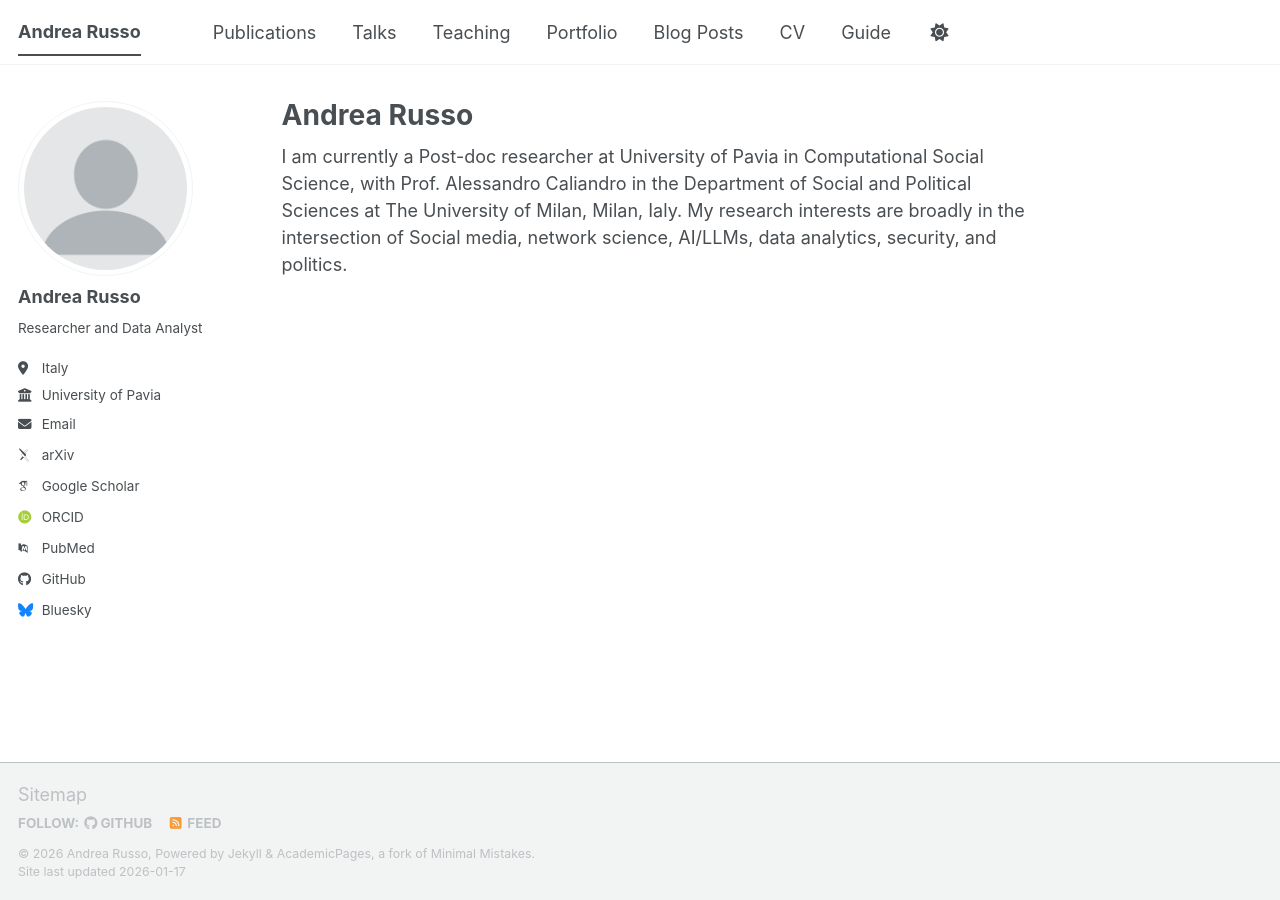
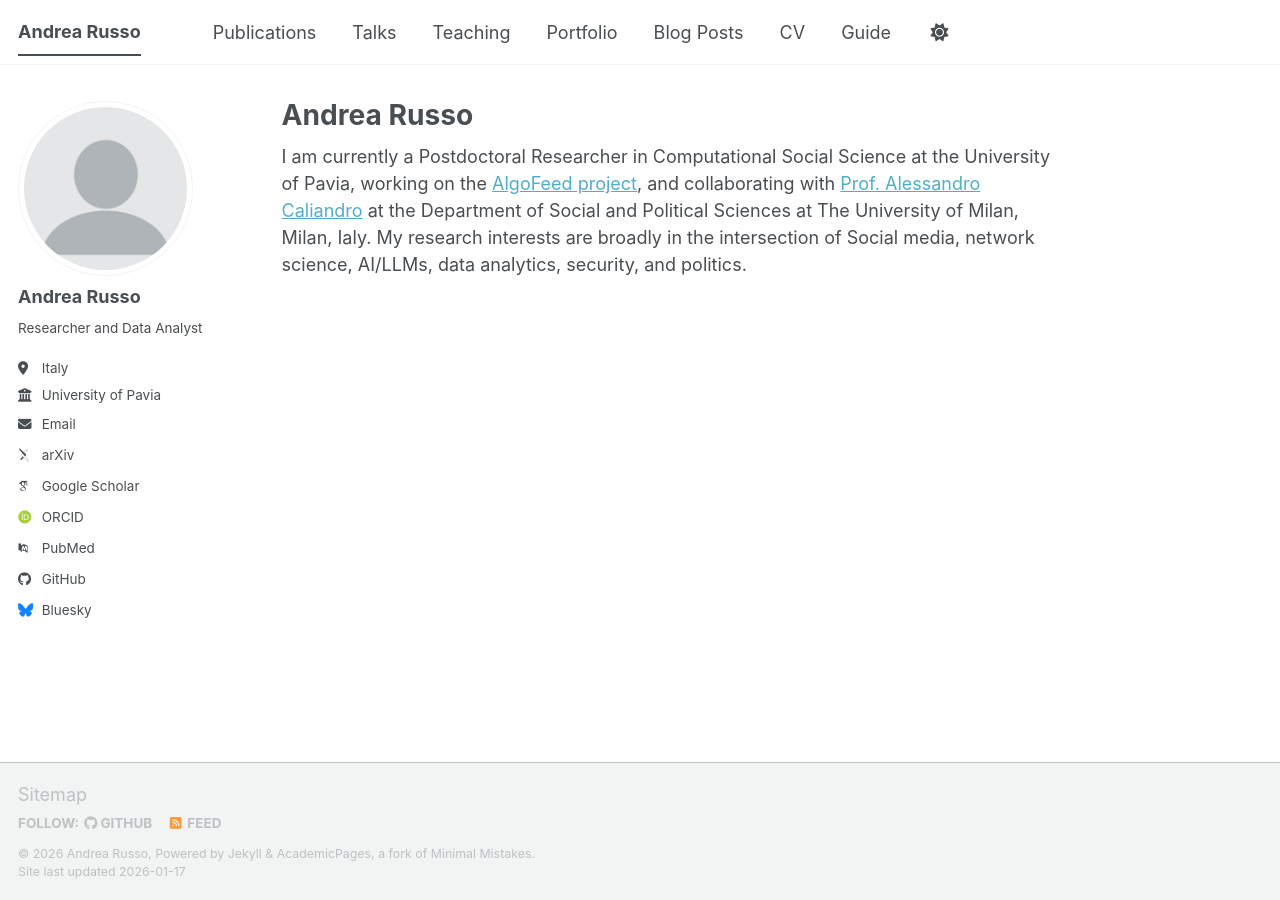
Before and after one commit to AndreaRussoPhD/AndreaRussoPhD.github.io, a Jekyll site: the page built from _pages/about.md, in a window 1280 px wide. Built offline with Jekyll 4.4.1, drawn with Linux system fonts in a browser that asks for light colours; some web fonts are replaced; a script bundle is joined from its source files by our own code; library files that are not in the unit come from our copies.

Commit message:
Update about.md

```diff
--- a/_pages/about.md
+++ b/_pages/about.md
@@ -7,4 +7,4 @@ redirect_from:
   - /about.html
 ---
 
-I am currently a Post-doc researcher at University of Pavia in Computational Social Science, with Prof. Alessandro Caliandro in the Department of Social and Political Sciences at The University of Milan, Milan, Ialy. My research interests are broadly in the intersection of Social media, network science, AI/LLMs, data analytics, security, and politics.
+I am currently a Postdoctoral Researcher in Computational Social Science at the University of Pavia, working on the [AlgoFeed project](https://algofeed.unimi.it/), and collaborating with [Prof. Alessandro Caliandro](https://www.unimi.it/it/ugov/person/alessandro-caliandro) at the Department of Social and Political Sciences at The University of Milan, Milan, Ialy. My research interests are broadly in the intersection of Social media, network science, AI/LLMs, data analytics, security, and politics.
```
